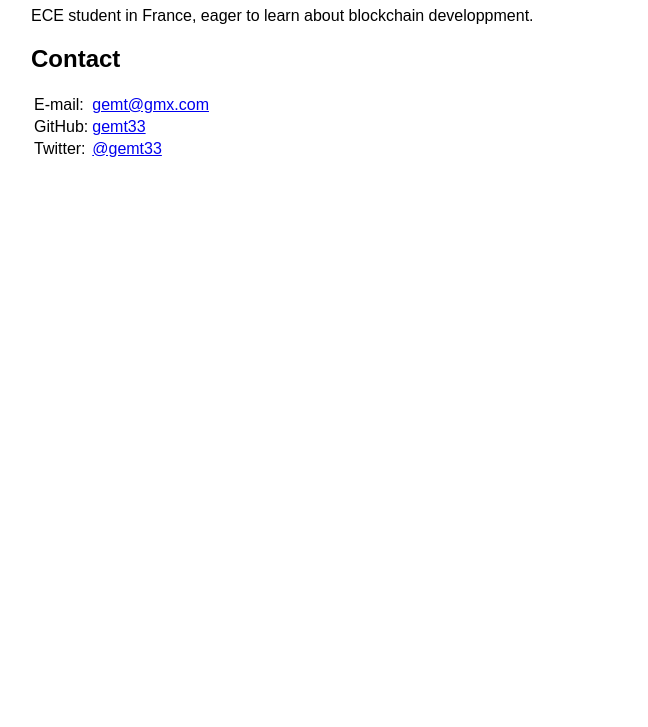
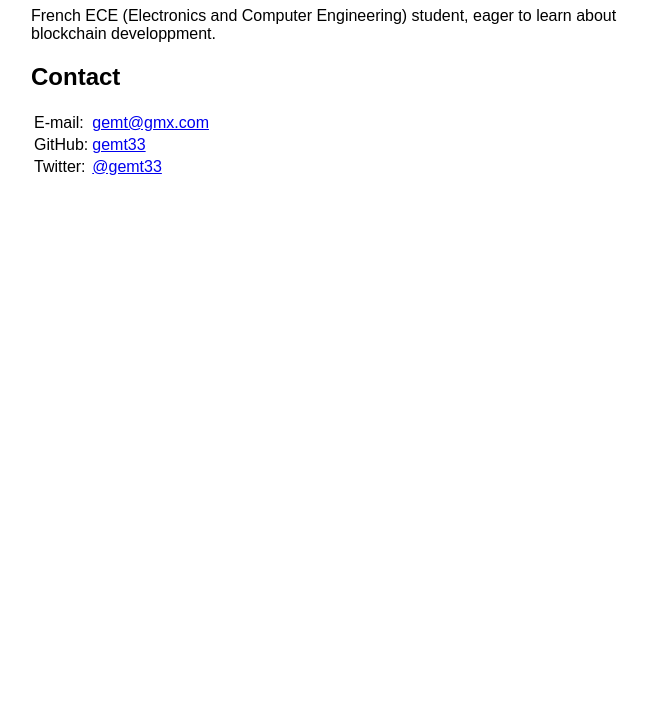
Before and after one commit to gemt33/gemt33.github.io, a plain HTML site: page index.html in a window 1280 px wide. Shown: the part 73-800 px from the top of the page, without its empty margins (309-957 px from the left). Drawn offline with Linux system fonts and the light colour scheme.

Commit message:
rephrased

```diff
--- a/index.html
+++ b/index.html
@@ -25,7 +25,7 @@
 
 <h1>gemt33&rsquo;s website</h1>
 
-<p>ECE student in France, eager to learn about blockchain developpment.</p>
+<p>French ECE (Electronics and Computer Engineering) student, eager to learn about blockchain developpment.</p>
 
 
 <h2>Contact</h2>
```
